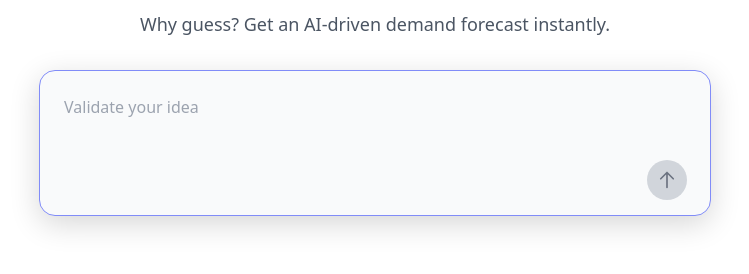
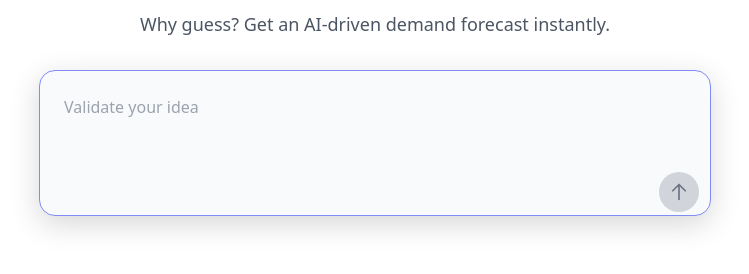
Before and after one commit to kptbarbarossa/validationly, a React (Vite) app: page / in a window 1280 px wide. Shown: the part 155-429 px from the top of the page, without its empty margins (265-1014 px from the left). Built offline with nearby package versions, Linux system fonts and the light colour scheme; the HTML template or start-up script is replaced by a standard one.

Commit message:
Fix button positioning by separating textarea container from error message

```diff
--- a/src/pages/HomePage.tsx
+++ b/src/pages/HomePage.tsx
@@ -112,7 +112,8 @@ const HomePage: React.FC = () => {
             </p>
 
             <form onSubmit={handleSubmit} className="w-full max-w-2xl mx-auto">
-                <div className="relative mb-4">
+                <div className="mb-4">
+                    <div className="relative">
                         <textarea
                             ref={textareaRef}
                             value={userInput.idea}
@@ -131,14 +132,10 @@ const HomePage: React.FC = () => {
                             type="button"
                             onClick={triggerValidation}
                             disabled={!userInput.isValid || isLoading}
-                        className={`absolute w-10 h-10 rounded-full flex items-center justify-center transition-all duration-200 ${userInput.isValid && !isLoading
+                            className={`absolute bottom-3 right-3 w-10 h-10 rounded-full flex items-center justify-center transition-all duration-200 ${userInput.isValid && !isLoading
                                     ? 'bg-black hover:bg-gray-800 text-white cursor-pointer'
                                     : 'bg-gray-300 text-gray-500 cursor-not-allowed'
                                 }`}
-                        style={{
-                            bottom: '24px',
-                            right: '24px'
-                        }}
                             aria-label="Submit idea for validation"
                         >
                             <svg
@@ -152,6 +149,7 @@ const HomePage: React.FC = () => {
                                 <path strokeLinecap="round" strokeLinejoin="round" d="M4.5 10.5 12 3m0 0 7.5 7.5M12 3v18" />
                             </svg>
                         </button>
+                    </div>
                     {userInput.errorMessage && (
                         <div id="error-message" className="text-red-500 text-sm mt-2 text-left">
                             {userInput.errorMessage}
```
Lines whose indentation alone changed are shown as unchanged.
